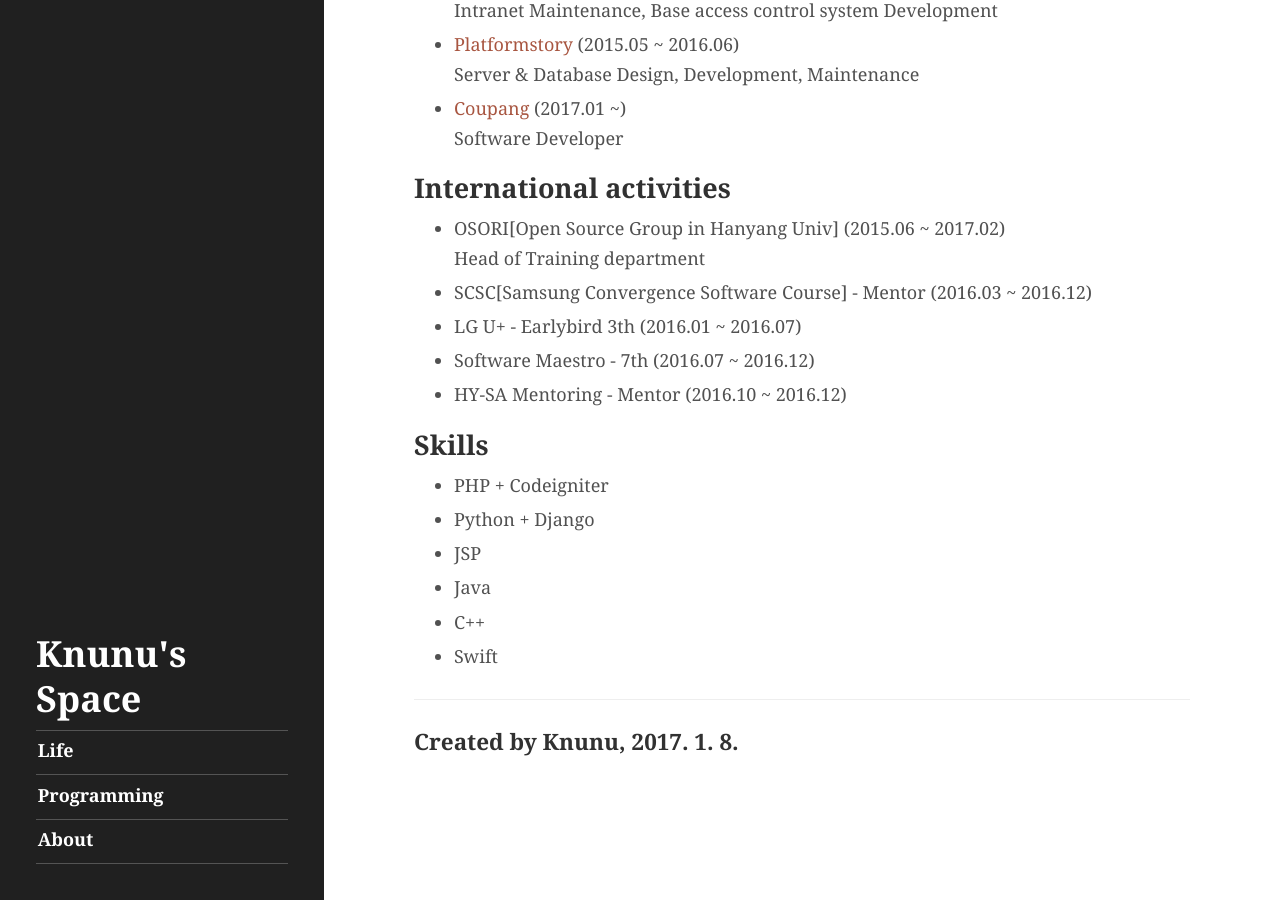
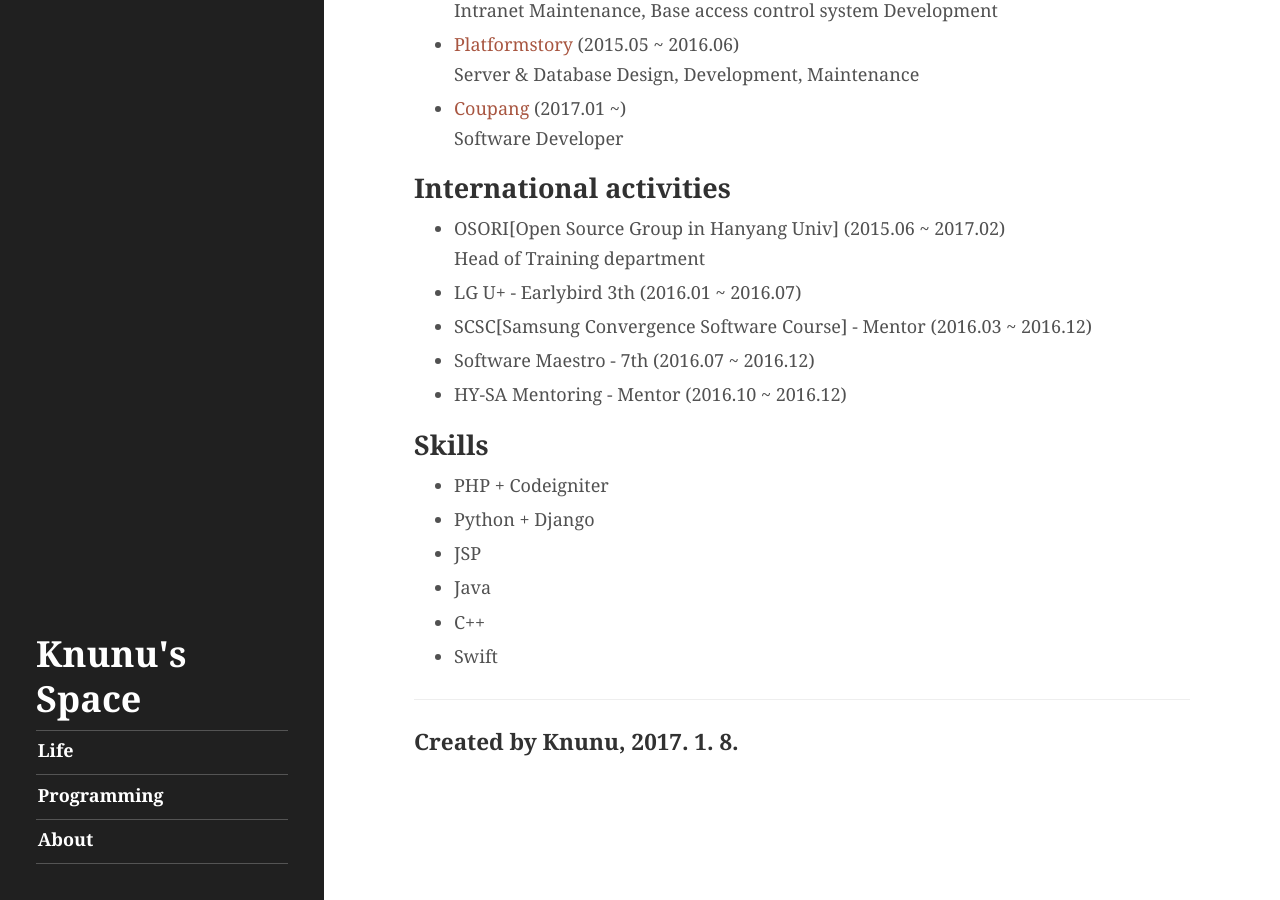
Before and after one commit to knunu/knunu.github.io, a Jekyll site: the page built from about.md, in a window 1280 px wide and 900 px high, scrolled down 511 px. Built offline with Jekyll 4.4.1, drawn with Linux system fonts in a browser that asks for light colours.

```diff
--- a/about.md
+++ b/about.md
@@ -28,8 +28,8 @@ Software Developer
 
 * OSORI[Open Source Group in Hanyang Univ] (2015.06 ~ 2017.02)<br />
 Head of Training department
+* LG U+ - Earlybird 3th (2016.01 ~ 2016.07)
 * SCSC[Samsung Convergence Software Course] - Mentor (2016.03 ~ 2016.12)
-* LG U+ - Earlybird 3th (2016.01 ~ 2016.07)
 * Software Maestro - 7th (2016.07 ~ 2016.12)
 * HY-SA Mentoring - Mentor (2016.10 ~ 2016.12)
 
```
